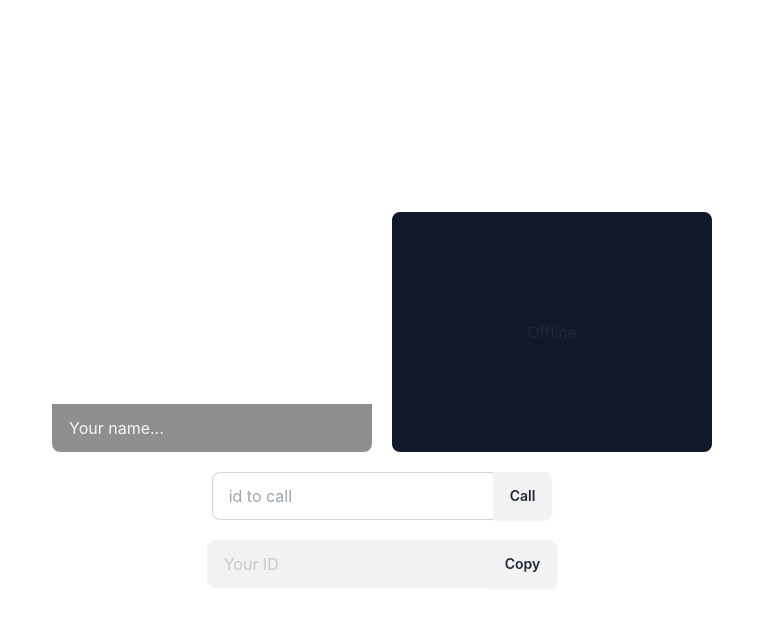
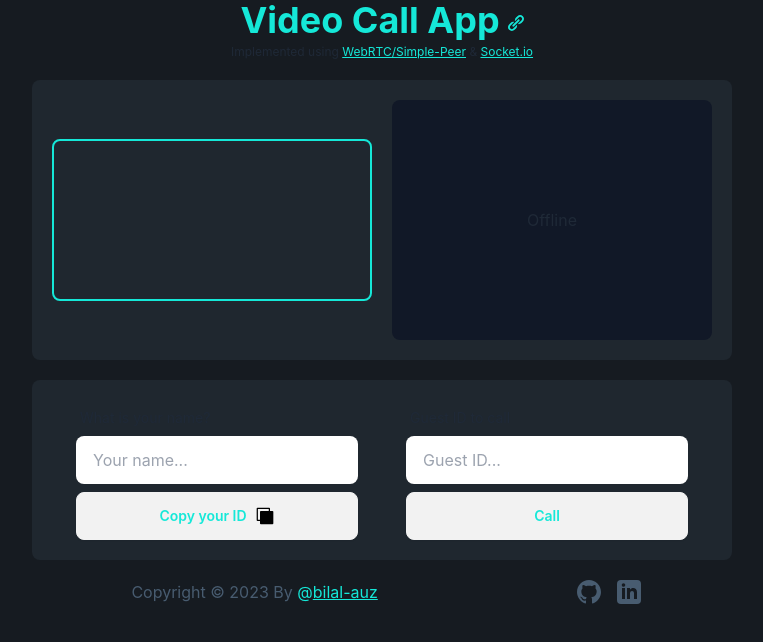
Before and after one commit to bilal-auz/video-call-app, a React (Create React App) app in the folder frontend/: page / in a window 1280 px wide. Shown: the top 642 px of the page, without its empty margins (258-1021 px from the left). Built offline with nearby package versions, Linux system fonts and the light colour scheme; no server answers.

Commit message:
Update design & Add footer

```diff
--- a/frontend/src/App.css
+++ b/frontend/src/App.css
@@ -1,4 +1,7 @@
 .App {
+  background-color: #161b21;
+  min-height: 100vh;
+
   text-align: center;
 }
 
@@ -14,7 +17,7 @@
 }
 
 .App-header {
-  background-color: #282c34;
+  background-color: #161b21;
   min-height: 100vh;
   display: flex;
   flex-direction: column;
@@ -28,6 +31,14 @@
   color: #61dafb;
 }
 
+.glass {
+  background: rgba(0, 0, 0, 0.615);
+  border-radius: 16px;
+  box-shadow: 0 4px 30px rgba(0, 0, 0, 0.382);
+  backdrop-filter: blur(20px);
+  -webkit-backdrop-filter: blur(20px);
+}
+
 @keyframes App-logo-spin {
   from {
     transform: rotate(0deg);
--- a/frontend/src/App.tsx
+++ b/frontend/src/App.tsx
@@ -170,21 +170,53 @@ function App() {
 
   return (
     <div className="App">
-      <main className="h-screen w-screen flex flex-col justify-center items-center ">
-        <div className="flex flex-col w-[70%]">
-          <div className="flex flex-row justify-center items-center">
-            <div className="flex justify-center items-center mr-5 w-80 h-60 relative rounded-lg">
+      <main className="flex flex-col justify-center items-center bg-[#161b21]">
+        <h1 className="text-4xl font-bold mb-1 text-[#15E8D8]">
+          Video Call App
+          <a href="https://github.com/bilal-auz/video-call-app" target="_blank">
+            <svg
+              xmlns="http://www.w3.org/2000/svg"
+              width="24"
+              height="24"
+              viewBox="0 0 24 24"
+              className="inline-block w-4 ml-2 fill-current text-[#15E8D8]"
+            >
+              <path d="M17.033 6.966c.584.583.584 1.529 0 2.112l-7.955 7.956c-.583.583-1.529.583-2.112 0-.583-.583-.583-1.529 0-2.112l7.956-7.956c.582-.583 1.528-.583 2.111 0zm-9.138 13.386c-1.171 1.171-3.076 1.171-4.248 0-1.171-1.171-1.171-3.077 0-4.248l5.639-5.632c-1.892-.459-3.971.05-5.449 1.528l-2.147 2.147c-2.254 2.254-2.254 5.909 0 8.163 2.254 2.254 5.909 2.254 8.163 0l2.147-2.148c1.477-1.477 1.986-3.556 1.527-5.448l-5.632 5.638zm6.251-18.662l-2.146 2.148c-1.478 1.478-1.99 3.553-1.53 5.445l5.634-5.635c1.172-1.171 3.077-1.171 4.248 0 1.172 1.171 1.172 3.077 0 4.248l-5.635 5.635c1.893.459 3.968-.053 5.445-1.53l2.146-2.147c2.254-2.254 2.254-5.908 0-8.163-2.253-2.254-5.908-2.254-8.162-.001z" />{" "}
+            </svg>
+          </a>
+        </h1>
+        <p className="text-xs">
+          Implemented using{" "}
+          <a
+            href="https://github.com/feross/simple-peer"
+            className="underline text-[#15E8D8]"
+            target="_blank"
+          >
+            WebRTC/Simple-Peer
+          </a>{" "}
+          &{" "}
+          <a
+            href="https://socket.io/docs/v4/"
+            className="underline text-[#15E8D8]"
+            target="_blank"
+          >
+            Socket.io
+          </a>{" "}
+        </p>
+        <div className="flex flex-col justify-start items-center mt-5">
+          <div className="flex flex-row justify-center items-center bg-[#1f272f] rounded-lg p-5">
+            <div className="flex justify-center items-center mr-5 w-80 h-60 relative rounded-lg ">
               <video
                 playsInline
                 autoPlay
                 ref={myVideoRef}
                 muted
-                className="rounded-lg w-80 [transform:rotateY(180deg)]"
+                className="rounded-lg w-80 [transform:rotateY(180deg)] border-2 border-[#15E8D8]"
               ></video>
-              <p className="absolute bottom-0 left-0 bg-black px-1 text-xs rounded-bl">
+              <p className="glass text-[0.80rem] capitalize text-white absolute bottom-2 left-2 px-3">
                 {userNameSubmitted && userName}
               </p>
-              {!userNameSubmitted && (
+              {/* {!userNameSubmitted && (
                 <input
                   type="text"
                   placeholder="Your name..."
@@ -194,7 +226,7 @@ function App() {
                   }}
                   onKeyDown={(e) => e.key === "Enter" && submitUserName()}
                 />
-              )}
+              )} */}
             </div>
 
             <div className="flex flex-row justify-center items-center relative w-80 h-60 bg-gray-900 rounded-lg">
@@ -204,7 +236,7 @@ function App() {
                     playsInline
                     autoPlay
                     ref={guestRef}
-                    className="rounded-lg [transform:rotateY(180deg)]"
+                    className="rounded-lg [transform:rotateY(180deg)] "
                   ></video>
                   <p className="absolute bottom-0 left-0 bg-black px-1 text-xs rounded-bl">
                     {guestName}
@@ -224,12 +256,64 @@ function App() {
             </div>
           </div>
 
-          <div className="flex flex-col justify-center items-center w-full mt-5">
+          <div className="flex flex-row justify-around items-center w-full mt-5 bg-[#1f272f] rounded-lg p-5">
+            <div className="flex flex-col ">
+              <label className="form-control w-full max-w-xs mb-2">
+                <div className="label">
+                  <span className="label-text">What is your name?</span>
+                </div>
+                <input
+                  type="text"
+                  placeholder="Your name..."
+                  className="input focus:border-0 focus:outline-[#15E8D8]"
+                  onChange={(e) => {
+                    setUserName(e.target.value);
+                  }}
+                  onKeyDown={(e) => e.key === "Enter" && submitUserName()}
+                />
+              </label>
+
+              <button
+                className="btn text-[#15E8D8]"
+                onClick={() => navigator.clipboard.writeText(myId)}
+              >
+                Copy your ID
+                <svg
+                  viewBox="0 0 24 24"
+                  xmlns="http://www.w3.org/2000/svg"
+                  className="w-5 color"
+                >
+                  <path
+                    d="m6 18v3c0 .621.52 1 1 1h14c.478 0 1-.379 1-1v-14c0-.478-.379-1-1-1h-3v-3c0-.478-.379-1-1-1h-14c-.62 0-1 .519-1 1v14c0 .621.52 1 1 1zm10.5-12h-9.5c-.62 0-1 .519-1 1v9.5h-2.5v-13h13z"
+                    fill-rule="nonzero"
+                  />
+                </svg>
+              </button>
+            </div>
+            <div className="flex flex-col">
+              <label className="form-control w-full max-w-xs mb-2">
+                <div className="label">
+                  <span className="label-text">Guest ID to call</span>
+                </div>
+                <input
+                  type="text"
+                  placeholder="Guest ID..."
+                  className="input focus:border-0 focus:outline-[#15E8D8]"
+                  onChange={(e) => {
+                    setGuestId(e.target.value);
+                  }}
+                  onKeyDown={(e) => e.key === "Enter" && submitUserName()}
+                />
+              </label>
               {(state == "calling" && (
-              <div className="flex flex-row">
+                <div className="flex flex-row justify-center">
                   <button onClick={handleMic}>
                     {(micOn && (
-                    <img className="w-12" src="assets/icons/micOn.svg" alt="" />
+                      <img
+                        className="w-12"
+                        src="assets/icons/micOn.svg"
+                        alt=""
+                      />
                     )) || (
                       <img
                         className="w-12"
@@ -239,52 +323,67 @@ function App() {
                     )}
                   </button>
                   <button onClick={hangUp}>
-                  <img className="w-16" src="assets/icons/hangUp.svg" alt="" />
-                </button>
-                {/* <button onClick={handleSpeaker}>
-                  {(speakerOn && (
                     <img
-                      className="w-8"
-                      src="assets/icons/speakerOn.svg"
+                      className="w-16"
+                      src="assets/icons/hangUp.svg"
                       alt=""
                     />
-                  )) || (
-                    <img
-                      className="w-8"
-                      src="assets/icons/speakerOff.svg"
-                      alt=""
-                    />
-                  )}
-                </button> */}
+                  </button>
                 </div>
               )) || (
-              <div className="join">
-                <input
-                  className="input input-bordered join-item"
-                  placeholder="id to call"
-                  onChange={(e) => {
-                    setGuestId(e.target.value);
-                  }}
-                />
-                <button className="btn join-item" onClick={makeCall}>
+                <button
+                  className="btn join-item text-[#15E8D8]"
+                  onClick={makeCall}
+                >
                   Call
                 </button>
+              )}
             </div>
-            )}
-            <div className="join mt-5">
-              <input
-                className="input input-bordered join-item"
-                disabled
-                placeholder="Your ID"
-                value={myId}
-              />
-              <button
-                className="btn join-item"
-                onClick={() => navigator.clipboard.writeText(myId)}
+          </div>
+
+          <div className="footer flex flex-row items-center justify-around text-base-content rounded pt-5 pb-5">
+            <aside>
+              <p className="inline text-[#485c70]  ml-2 text-base">
+                Copyright © 2023 By <span className="text-[#15E8D8]">@</span>
+                <a
+                  href="https://www.linkedin.com/in/bilal-abouzid"
+                  target="_blank"
+                  className="underline text-[#15E8D8]"
                 >
-                Copy
-              </button>
+                  bilal-auz
+                </a>
+              </p>
+            </aside>
+
+            <nav className="flex flex-row">
+              <div className="grid grid-flow-col gap-4">
+                <a href="https://github.com/bilal-auz" target="_blank">
+                  <svg
+                    xmlns="http://www.w3.org/2000/svg"
+                    width="24"
+                    height="24"
+                    viewBox="0 0 24 24"
+                    className="fill-current text-[#485c70] hover:text-[#15E8D8] translate-all duration-300"
+                  >
+                    <path d="M12 0c-6.626 0-12 5.373-12 12 0 5.302 3.438 9.8 8.207 11.387.599.111.793-.261.793-.577v-2.234c-3.338.726-4.033-1.416-4.033-1.416-.546-1.387-1.333-1.756-1.333-1.756-1.089-.745.083-.729.083-.729 1.205.084 1.839 1.237 1.839 1.237 1.07 1.834 2.807 1.304 3.492.997.107-.775.418-1.305.762-1.604-2.665-.305-5.467-1.334-5.467-5.931 0-1.311.469-2.381 1.236-3.221-.124-.303-.535-1.524.117-3.176 0 0 1.008-.322 3.301 1.23.957-.266 1.983-.399 3.003-.404 1.02.005 2.047.138 3.006.404 2.291-1.552 3.297-1.23 3.297-1.23.653 1.653.242 2.874.118 3.176.77.84 1.235 1.911 1.235 3.221 0 4.609-2.807 5.624-5.479 5.921.43.372.823 1.102.823 2.222v3.293c0 .319.192.694.801.576 4.765-1.589 8.199-6.086 8.199-11.386 0-6.627-5.373-12-12-12z" />
+                  </svg>
+                </a>
+                <a
+                  href="https://www.linkedin.com/in/bilal-abouzid"
+                  target="_blank"
+                >
+                  <svg
+                    xmlns="http://www.w3.org/2000/svg"
+                    width="24"
+                    height="24"
+                    viewBox="0 0 24 24"
+                    className="fill-current text-[#485c70] hover:text-[#15E8D8] translate-all duration-300 rounded"
+                  >
+                    <path d="M0 0v24h24v-24h-24zm8 19h-3v-11h3v11zm-1.5-12.268c-.966 0-1.75-.79-1.75-1.764s.784-1.764 1.75-1.764 1.75.79 1.75 1.764-.783 1.764-1.75 1.764zm13.5 12.268h-3v-5.604c0-3.368-4-3.113-4 0v5.604h-3v-11h3v1.765c1.397-2.586 7-2.777 7 2.476v6.759z" />
+                  </svg>
+                </a>
               </div>
+            </nav>
           </div>
         </div>
       </main>
```
Also changed, not shown: frontend/public/assets/icons/github-icon.svg (added), frontend/public/assets/icons/linkedin-icon.svg (added). Lines whose indentation alone changed are shown as unchanged.
